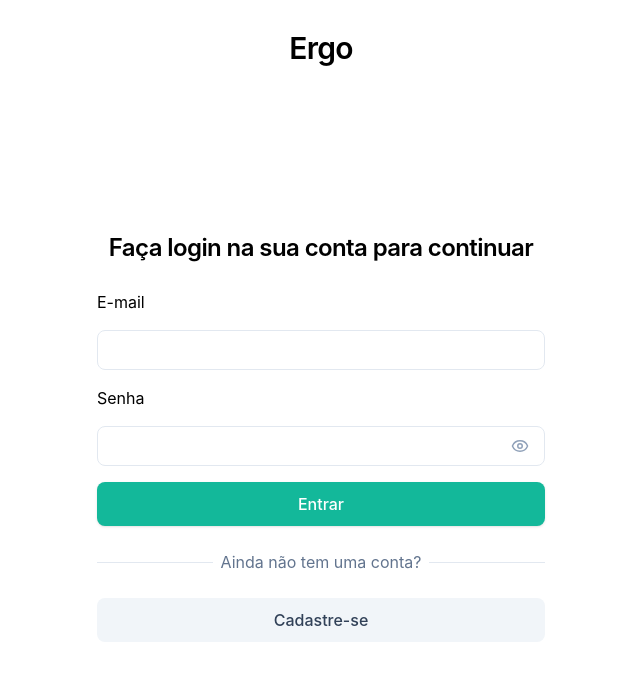
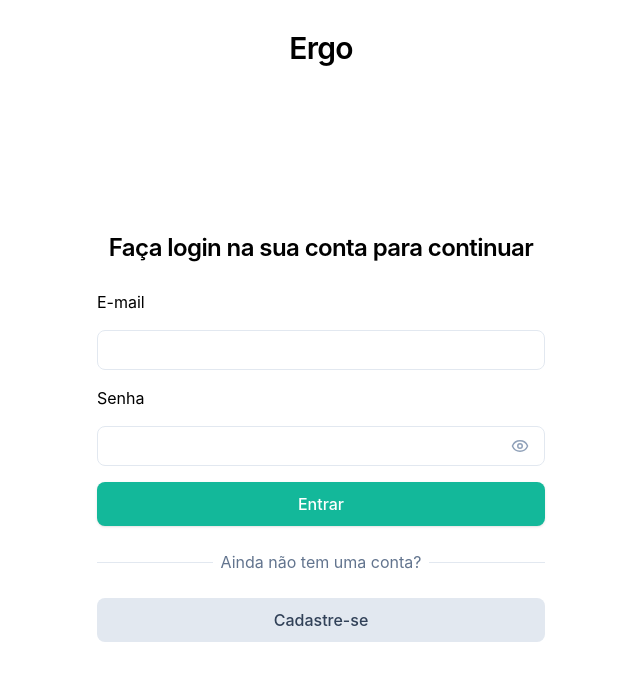
Before and after one commit to otaviocostao/ergo-app-tauri, a React (Vite) app: page /login in a window 1280 px wide. Shown: the top 680 px of the page, without its empty margins (319-959 px from the left). Built offline with nearby package versions, Linux system fonts and the light colour scheme.

Commit message:
feat: melhorando a cor do botão secundário

```diff
--- a/src/components/Button.tsx
+++ b/src/components/Button.tsx
@@ -24,7 +24,7 @@ export default function Button({
     primary:
       "bg-primary-500 hover:bg-primary-600 active:bg-primary-700 text-white shadow-sm dark:bg-primary-500 dark:hover:bg-primary-600 dark:active:bg-primary-700",
     secondary:
-      "bg-slate-100 hover:bg-slate-200 active:bg-slate-300 text-slate-700 dark:bg-slate-800 dark:hover:bg-slate-700 dark:text-slate-200 dark:active:bg-slate-600",
+      "bg-slate-200 hover:bg-slate-300 active:bg-slate-300 text-slate-700 dark:bg-slate-800 dark:hover:bg-slate-700 dark:text-slate-200 dark:active:bg-slate-600",
     danger:
       "bg-rose-600 hover:bg-rose-700 active:bg-rose-800 text-white shadow-sm dark:bg-rose-600 dark:hover:bg-rose-700 dark:active:bg-rose-800",
   };
```
